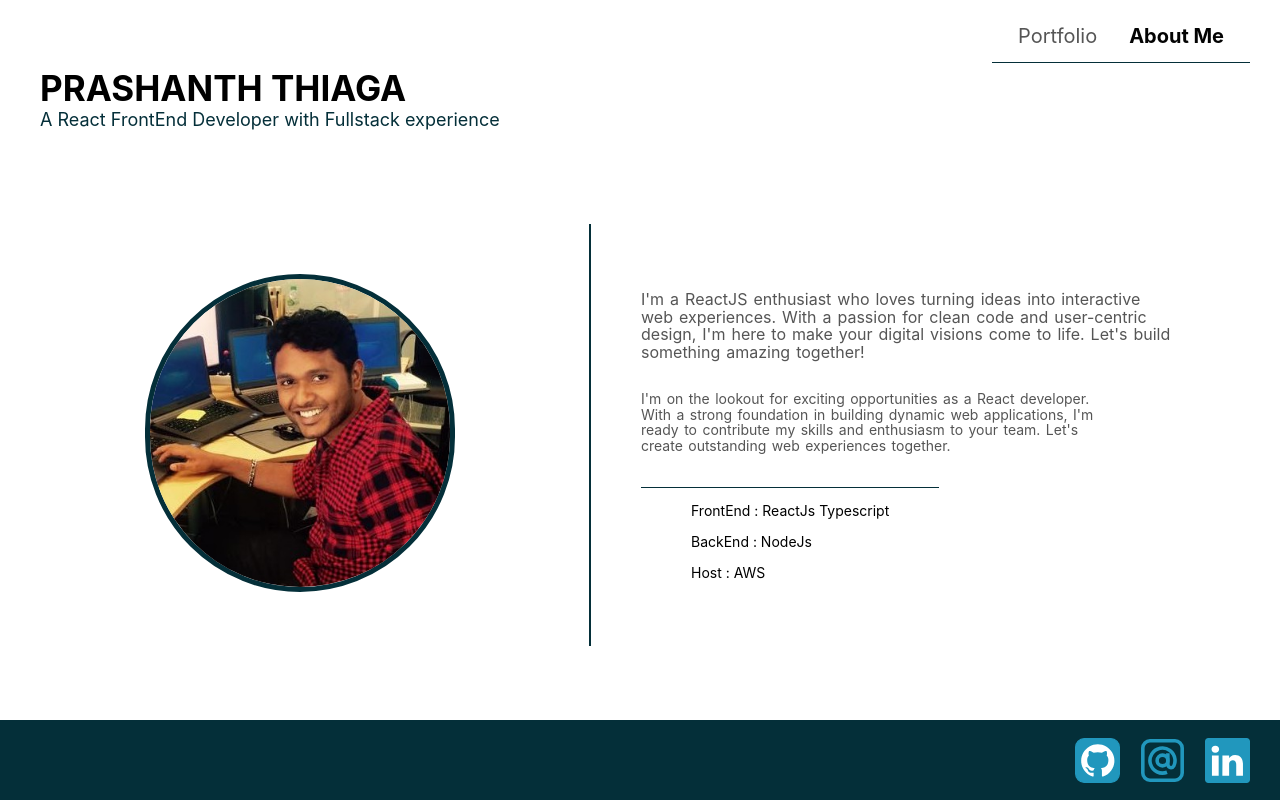
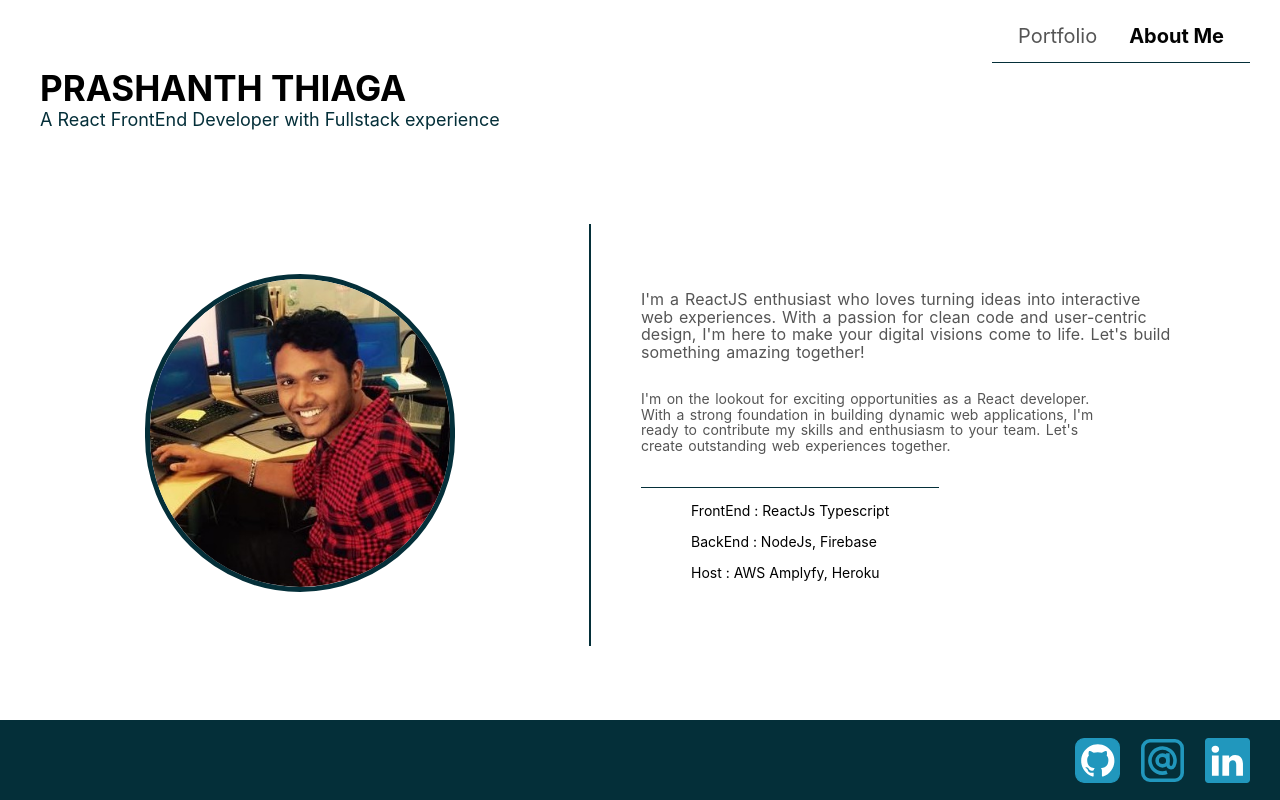
Before and after one commit to Petcha73/portfolio-ts, a React (Create React App) app: page /aboutme in a window 1280 px wide. Built offline with nearby package versions, Linux system fonts and the light colour scheme.

Commit message:
stack updated

```diff
--- a/src/pages/AboutMe.tsx
+++ b/src/pages/AboutMe.tsx
@@ -32,8 +32,8 @@ function AboutMe() {
           </p>
           <div className="stack">
             <p>FrontEnd : ReactJs Typescript</p>
-            <p>BackEnd : NodeJs</p>
-            <p>Host : AWS</p>
+            <p>BackEnd : NodeJs, Firebase</p>
+            <p>Host : AWS Amplyfy, Heroku</p>
           </div>
         </div>
       </div>
```
